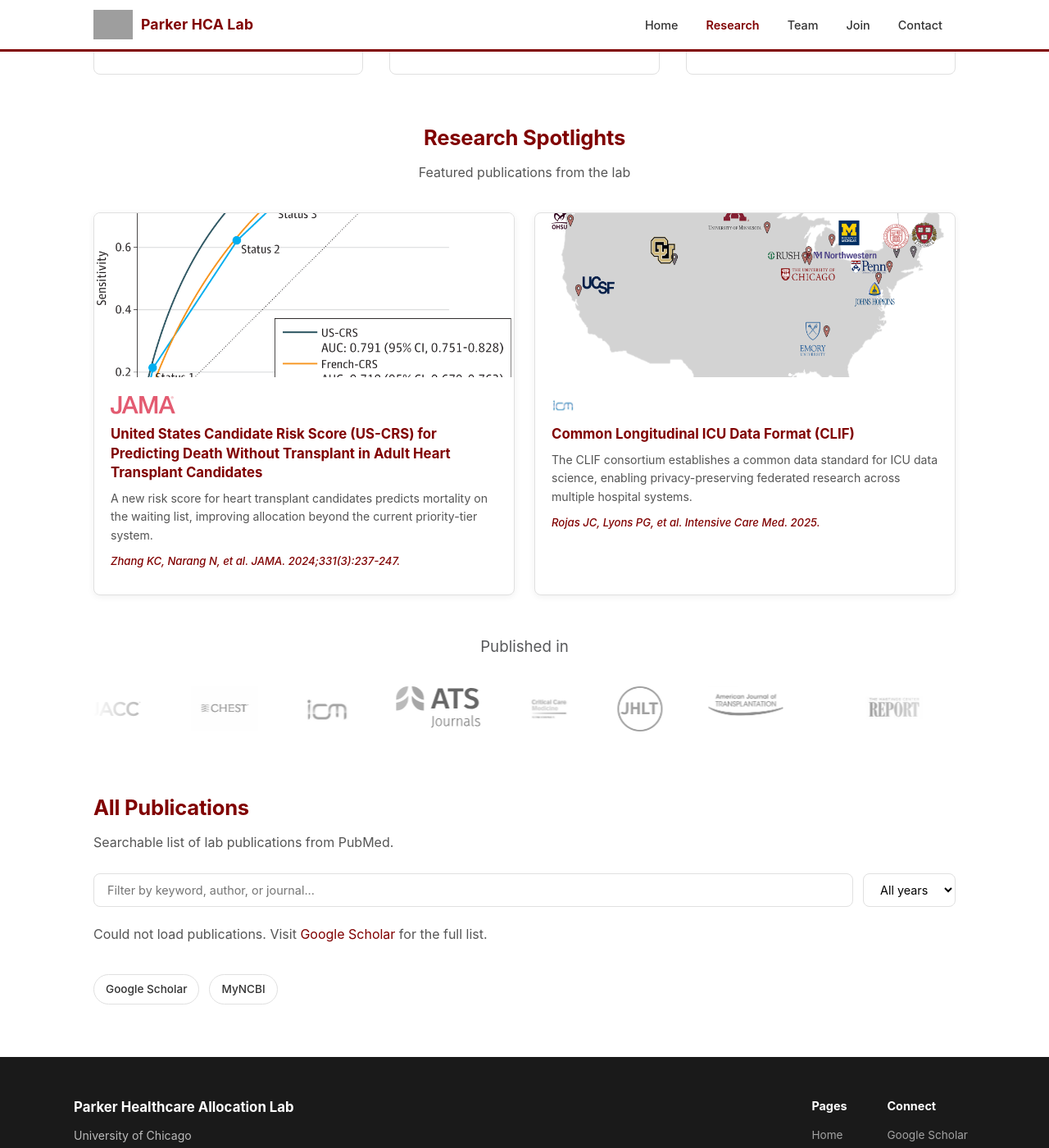
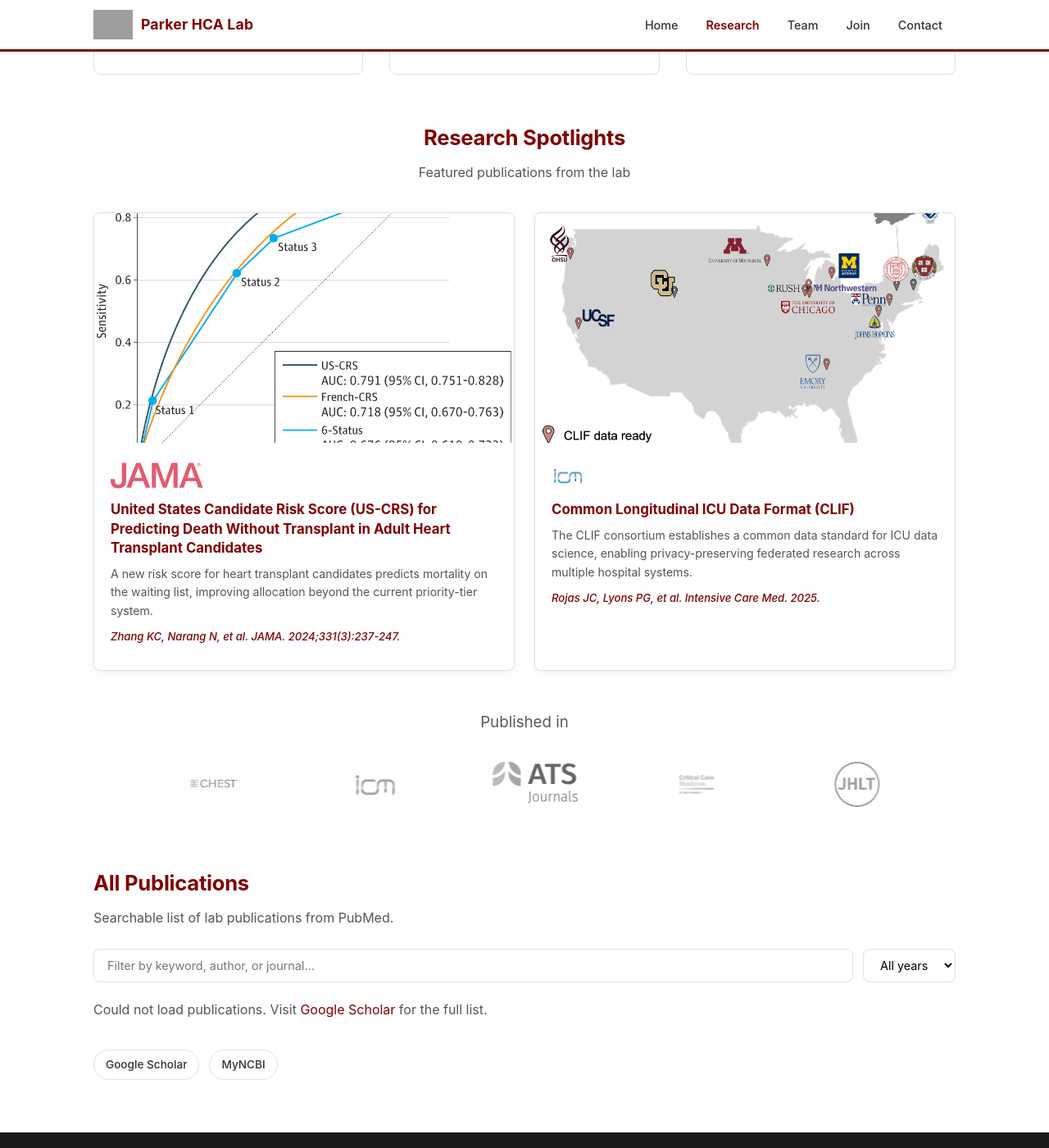
Before and after one commit to Healthcare-Allocation-Lab/healthcare-allocation-lab.github.io, a Jekyll site: the page built from research.html, in a window 1280 px wide and 1400 px high, scrolled down 1278 px. Shown: the whole window at 82% size. Built offline with Jekyll 4.4.1, drawn with Linux system fonts in a browser that asks for light colours; comment, search, counter and statistics services are not loaded; grey boxes are pictures that could not be loaded.

Commit message:
Resize spotlight images, journal logos, and normalize carousel logo widths
- Spotlight figure images: 200px → 280px height to show more content
- Spotlight journal logos: 28px → 40px height for better visibility
- Carousel logos: replace max-width with fixed width (140px/100px mobile) so all logos occupy equal visual space

Co-Authored-By: Claude Opus 4.6 <noreply@anthropic.com>

```diff
--- a/assets/css/style.css
+++ b/assets/css/style.css
@@ -373,7 +373,7 @@ img { max-width: 100%; height: auto; display: block; }
 
 .journal-track img {
   height: 55px;
-  max-width: 200px;
+  width: 140px;
   object-fit: contain;
   opacity: 0.6;
   transition: opacity 0.3s;
@@ -1080,7 +1080,7 @@ img { max-width: 100%; height: auto; display: block; }
 
 .research-spotlight-image {
   width: 100%;
-  height: 200px;
+  height: 280px;
   object-fit: cover;
 }
 
@@ -1089,7 +1089,7 @@ img { max-width: 100%; height: auto; display: block; }
 }
 
 .research-spotlight-journal-logo {
-  height: 28px;
+  height: 40px;
   width: auto;
   object-fit: contain;
   margin-bottom: 10px;
@@ -1195,7 +1195,7 @@ a.member-card-linked .card-link::after { content: " \2192"; }
 }
 
 @media (max-width: 768px) {
-  .journal-track img { height: 40px; max-width: 150px; }
+  .journal-track img { height: 40px; width: 100px; }
   .journal-track { gap: 40px; }
 
   .nav-toggle { display: block; }
```
